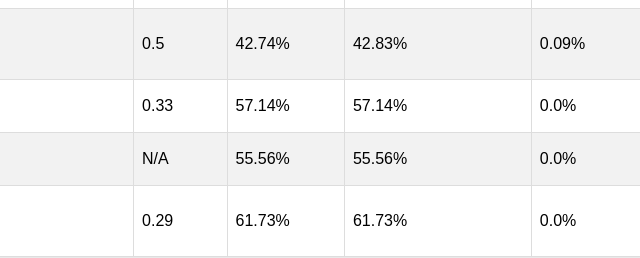
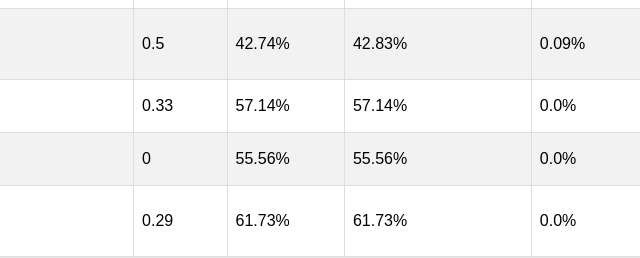
Before and after one commit to ZephVanIterson/Sports-Betting-Advisor, a plain HTML site: page index.html in a window 1280 px wide. Shown: the part 1840-2098 px from the top of the page, 640-1280 px from the left. Drawn offline with Linux system fonts and the light colour scheme.

Commit message:
Removed N/A in diff table

```diff
--- a/index.html
+++ b/index.html
@@ -59,7 +59,7 @@
                 const tr = document.createElement("tr");
                 headers.forEach(header => {
                     const td = document.createElement("td");
-                    td.textContent = row[header] || 'N/A'; // In case any field is missing
+                    td.textContent = row[header] ?? 'N/A'; // In case any field is missing
                     tr.appendChild(td);
                 });
                 tbody.appendChild(tr);
```
